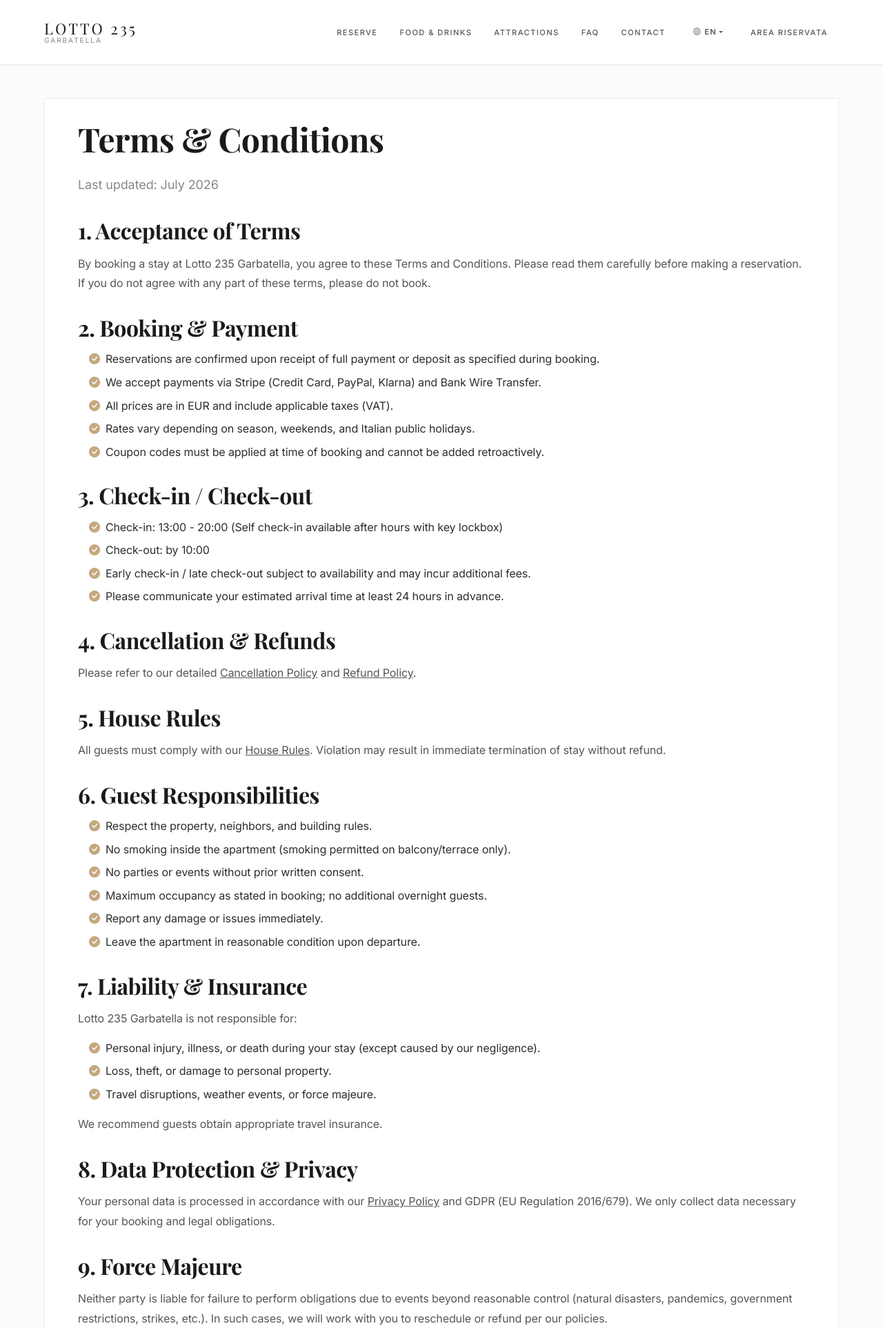
After one commit to NegriLuca/apt-website, a Flask app: page /terms in a window 1280 px wide. The commit adds this page. Shown: the top 1925 px of the page at 69% size. Run offline with Flask 3, Linux system fonts and the light colour scheme; some libraries are stand-ins or nearby versions; some web fonts are replaced.

Commit message:
Added policies and terms

```diff
--- a/app/routes.py
+++ b/app/routes.py
@@ -327,6 +327,31 @@ def faq():
     return render_template('faq.html')
 
 
+@bp.route('/terms')
+def terms():
+    return render_template('policies/terms.html')
+
+
+@bp.route('/cancellation-policy')
+def cancellation_policy():
+    return render_template('policies/cancellation.html')
+
+
+@bp.route('/refund-policy')
+def refund_policy():
+    return render_template('policies/refund.html')
+
+
+@bp.route('/house-rules')
+def house_rules():
+    return render_template('policies/house_rules.html')
+
+
+@bp.route('/privacy')
+def privacy():
+    return render_template('policies/privacy.html')
+
+
 @bp.route('/food_recommendations')
 def food_recommendations():
     return render_template('food_recommendations.html')
@@ -548,7 +573,7 @@ def create_checkout_session():
     try:
         stripe.api_key = current_app.config['STRIPE_SECRET_KEY']
         base_url = current_app.config.get('BASE_URL', request.host_url.rstrip('/'))
-        payment_method_types = ['card', 'paypal', 'klarna']
+        payment_method_types = ['card', 'paypal', 'klarna', 'satispay', 'revolut_pay', 'amazon_pay']
 
         checkout_session = stripe.checkout.Session.create(
             payment_method_types=payment_method_types,
--- a/app/templates/base.html
+++ b/app/templates/base.html
@@ -221,11 +221,15 @@
                 <div class="col-md-4 text-md-start mb-3 mb-md-0">
                     <p class="mb-0">&copy; {{ moment().format('YYYY') }} Lotto 235 Garbatella Roma. {{ _('All rights reserved.') }}</p>
                 </div>
-                <div class="col-md-4 mb-3 mb-md-0">
-                    <a href="{{ url_for('routes.contact') }}" class="text-muted text-decoration-underline text-underline-offset-2 me-3">{{ _('Contact') }}</a>
-                    <a href="{{ url_for('routes.faq') }}" class="text-muted text-decoration-underline text-underline-offset-2 me-3">{{ _('FAQ') }}</a>
-                    <a href="#" class="text-muted text-decoration-underline text-underline-offset-2">{{ _('Privacy Policy') }}</a>
-                </div>
+<div class="col-md-4 mb-3 mb-md-0">
+    <a href="{{ url_for('routes.contact') }}" class="text-muted text-decoration-underline text-underline-offset-2 me-3">{{ _('Contact') }}</a>
+    <a href="{{ url_for('routes.faq') }}" class="text-muted text-decoration-underline text-underline-offset-2 me-3">{{ _('FAQ') }}</a>
+    <a href="{{ url_for('routes.privacy') }}" class="text-muted text-decoration-underline text-underline-offset-2 me-3">{{ _('Privacy Policy') }}</a>
+    <a href="{{ url_for('routes.terms') }}" class="text-muted text-decoration-underline text-underline-offset-2 me-3">{{ _('Terms') }}</a>
+    <a href="{{ url_for('routes.cancellation_policy') }}" class="text-muted text-decoration-underline text-underline-offset-2 me-3">{{ _('Cancellation') }}</a>
+    <a href="{{ url_for('routes.refund_policy') }}" class="text-muted text-decoration-underline text-underline-offset-2 me-3">{{ _('Refund Policy') }}</a>
+    <a href="{{ url_for('routes.house_rules') }}" class="text-muted text-decoration-underline text-underline-offset-2">{{ _('House Rules') }}</a>
+</div>
                 <div class="col-md-4 text-md-end">
                     <p class="mb-0">
                         <a href="https://www.instagram.com/lotto235garbatella/" target="_blank" rel="noopener noreferrer" class="text-muted me-2" aria-label="Instagram"><i class="bi bi-instagram"></i></a>
--- /dev/null
+++ b/app/templates/policies/terms.html
@@ -0,0 +1,99 @@
+{% extends "base.html" %}
+{% block title %}{{ _('Terms & Conditions') }}{% endblock %}
+
+{% block content %}
+<div class="main-content">
+    <h1 class="page-title mb-4">{{ _('Terms & Conditions') }}</h1>
+    <p class="lead text-muted mb-5">{{ _('Last updated: July 2026') }}</p>
+
+    <div class="mb-5">
+        <h3 class="section-title mb-3">{{ _('1. Acceptance of Terms') }}</h3>
+        <p>By booking a stay at Lotto 235 Garbatella, you agree to these Terms and Conditions. Please read them carefully before making a reservation. If you do not agree with any part of these terms, please do not book.</p>
+    </div>
+
+    <div class="mb-5">
+        <h3 class="section-title mb-3">{{ _('2. Booking & Payment') }}</h3>
+        <ul class="list-unstyled ms-3">
+            <li class="mb-2"><i class="bi bi-check-circle-fill text-accent me-2"></i>Reservations are confirmed upon receipt of full payment or deposit as specified during booking.</li>
+            <li class="mb-2"><i class="bi bi-check-circle-fill text-accent me-2"></i>We accept payments via Stripe (Credit Card, PayPal, Klarna) and Bank Wire Transfer.</li>
+            <li class="mb-2"><i class="bi bi-check-circle-fill text-accent me-2"></i>All prices are in EUR and include applicable taxes (VAT).</li>
+            <li class="mb-2"><i class="bi bi-check-circle-fill text-accent me-2"></i>Rates vary depending on season, weekends, and Italian public holidays.</li>
+            <li class="mb-2"><i class="bi bi-check-circle-fill text-accent me-2"></i>Coupon codes must be applied at time of booking and cannot be added retroactively.</li>
+        </ul>
+    </div>
+
+    <div class="mb-5">
+        <h3 class="section-title mb-3">{{ _('3. Check-in / Check-out') }}</h3>
+        <ul class="list-unstyled ms-3">
+            <li class="mb-2"><i class="bi bi-check-circle-fill text-accent me-2"></i>Check-in: 13:00 - 20:00 (Self check-in available after hours with key lockbox)</li>
+            <li class="mb-2"><i class="bi bi-check-circle-fill text-accent me-2"></i>Check-out: by 10:00</li>
+            <li class="mb-2"><i class="bi bi-check-circle-fill text-accent me-2"></i>Early check-in / late check-out subject to availability and may incur additional fees.</li>
+            <li class="mb-2"><i class="bi bi-check-circle-fill text-accent me-2"></i>Please communicate your estimated arrival time at least 24 hours in advance.</li>
+        </ul>
+    </div>
+
+    <div class="mb-5">
+        <h3 class="section-title mb-3">{{ _('4. Cancellation & Refunds') }}</h3>
+        <p>Please refer to our detailed <a href="{{ url_for('routes.cancellation_policy') }}" class="text-decoration-underline">{{ _('Cancellation Policy') }}</a> and <a href="{{ url_for('routes.refund_policy') }}" class="text-decoration-underline">{{ _('Refund Policy') }}</a>.</p>
+    </div>
+
+    <div class="mb-5">
+        <h3 class="section-title mb-3">{{ _('5. House Rules') }}</h3>
+        <p>All guests must comply with our <a href="{{ url_for('routes.house_rules') }}" class="text-decoration-underline">{{ _('House Rules') }}</a>. Violation may result in immediate termination of stay without refund.</p>
+    </div>
+
+    <div class="mb-5">
+        <h3 class="section-title mb-3">{{ _('6. Guest Responsibilities') }}</h3>
+        <ul class="list-unstyled ms-3">
+            <li class="mb-2"><i class="bi bi-check-circle-fill text-accent me-2"></i>Respect the property, neighbors, and building rules.</li>
+            <li class="mb-2"><i class="bi bi-check-circle-fill text-accent me-2"></i>No smoking inside the apartment (smoking permitted on balcony/terrace only).</li>
+            <li class="mb-2"><i class="bi bi-check-circle-fill text-accent me-2"></i>No parties or events without prior written consent.</li>
+            <li class="mb-2"><i class="bi bi-check-circle-fill text-accent me-2"></i>Maximum occupancy as stated in booking; no additional overnight guests.</li>
+            <li class="mb-2"><i class="bi bi-check-circle-fill text-accent me-2"></i>Report any damage or issues immediately.</li>
+            <li class="mb-2"><i class="bi bi-check-circle-fill text-accent me-2"></i>Leave the apartment in reasonable condition upon departure.</li>
+        </ul>
+    </div>
+
+    <div class="mb-5">
+        <h3 class="section-title mb-3">{{ _('7. Liability & Insurance') }}</h3>
+        <p>Lotto 235 Garbatella is not responsible for:</p>
+        <ul class="list-unstyled ms-3">
+            <li class="mb-2"><i class="bi bi-check-circle-fill text-accent me-2"></i>Personal injury, illness, or death during your stay (except caused by our negligence).</li>
+            <li class="mb-2"><i class="bi bi-check-circle-fill text-accent me-2"></i>Loss, theft, or damage to personal property.</li>
+            <li class="mb-2"><i class="bi bi-check-circle-fill text-accent me-2"></i>Travel disruptions, weather events, or force majeure.</li>
+        </ul>
+        <p>We recommend guests obtain appropriate travel insurance.</p>
+    </div>
+
+    <div class="mb-5">
+        <h3 class="section-title mb-3">{{ _('8. Data Protection & Privacy') }}</h3>
+        <p>Your personal data is processed in accordance with our <a href="{{ url_for('routes.privacy') }}" class="text-decoration-underline">{{ _('Privacy Policy') }}</a> and GDPR (EU Regulation 2016/679). We only collect data necessary for your booking and legal obligations.</p>
+    </div>
+
+    <div class="mb-5">
+        <h3 class="section-title mb-3">{{ _('9. Force Majeure') }}</h3>
+        <p>Neither party is liable for failure to perform obligations due to events beyond reasonable control (natural disasters, pandemics, government restrictions, strikes, etc.). In such cases, we will work with you to reschedule or refund per our policies.</p>
+    </div>
+
+    <div class="mb-5">
+        <h3 class="section-title mb-3">{{ _('10. Governing Law & Disputes') }}</h3>
+        <p>These terms are governed by Italian law. Any disputes shall be resolved in the courts of Rome, Italy. For EU consumers, mandatory consumer protection laws of your country of residence may apply.</p>
+    </div>
+
+    <div class="mb-5">
+        <h3 class="section-title mb-3">{{ _('11. Changes to Terms') }}</h3>
+        <p>We may update these terms periodically. Changes apply to new bookings; existing reservations remain under terms at time of booking. Continued use constitutes acceptance of updated terms.</p>
+    </div>
+
+    <div class="mb-5">
+        <h3 class="section-title mb-3">{{ _('12. Contact') }}</h3>
+        <p>For questions about these terms, contact us at:</p>
+        <address class="text-muted">
+            <strong>Lotto 235 Garbatella</strong><br>
+            Via Circonvallazione Ostiense 235, 00154 Roma RM, Italy<br>
+            Email: <a href="mailto:lotto235roma@gmail.com" class="text-decoration-underline">lotto235roma@gmail.com</a><br>
+            Phone: +39 328 452 1227
+        </address>
+    </div>
+</div>
+{% endblock %}
```
Also changed, not shown: app/templates/checkout.html (+6 -4 lines), app/templates/policies/cancellation.html (added, +92 -0 lines), app/templates/policies/house_rules.html (added, +121 -0 lines), app/templates/policies/privacy.html (added, +127 -0 lines), app/templates/policies/refund.html (added, +95 -0 lines).
